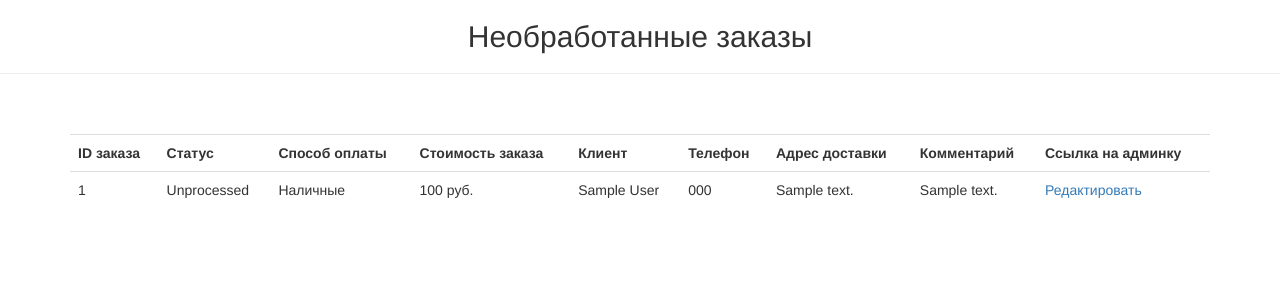
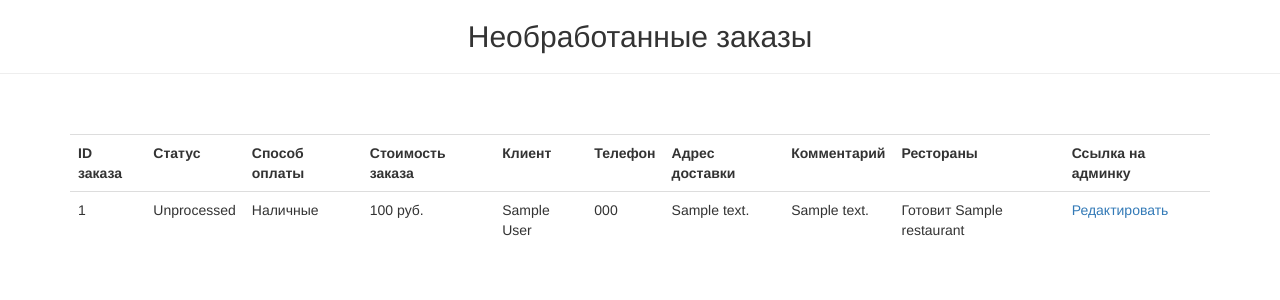
Before and after one commit to michaelmatasyants/star_burger, a Django app: page /manager/orders/ in a window 1280 px wide. Shown: the part 52-352 px from the top of the page. Run offline with Django 3.2, Linux system fonts and the light colour scheme; a user stored in the database is signed in; tables that the repository leaves empty hold one stand-in row (values such as "Sample post"); parts of the project's set-up code (start-up, migrations or seed data) failed here and were passed over; some libraries are stand-ins or nearby versions.

Commit message:
Add available_restaurants to cook and cooking_restaurant to Order model and display in manager UI

```diff
--- a/foodcartapp/admin.py
+++ b/foodcartapp/admin.py
@@ -2,7 +2,6 @@ from django.conf.global_settings import ALLOWED_HOSTS as allowed_hosts
 from django.contrib import admin
 from django.shortcuts import HttpResponseRedirect, reverse
 from django.templatetags.static import static
-from django.utils.encoding import iri_to_uri
 from django.utils.html import format_html
 from django.utils.http import url_has_allowed_host_and_scheme
 
@@ -121,7 +120,7 @@ class OrderItemInline(admin.TabularInline):
 @admin.register(Order)
 class OrderAdmin(admin.ModelAdmin):
     list_display = ['firstname', 'lastname', 'phonenumber',
-                    'address', 'status']
+                    'address', 'status', 'cooking_restaurant']
     inlines = [OrderItemInline]
 
     def response_change(self, request, obj):
--- a/foodcartapp/models.py
+++ b/foodcartapp/models.py
@@ -97,7 +97,7 @@ class RestaurantMenuItem(models.Model):
 
 
 class OrderQuerySet(models.QuerySet):
-    def calculate_price(self):
+    def fetch_total_price(self):
         order = self.annotate(
             price=Sum(F('items__product__price') * F('items__quantity'))
         )
@@ -149,6 +149,15 @@ class Order(models.Model):
                                     choices=PAYMENT_TYPE,
                                     default='Cash',
                                     db_index=True)
+    cooking_restaurant = models.ForeignKey(Restaurant,
+                                           related_name='cooks',
+                                           on_delete=models.SET_NULL,
+                                           null=True,
+                                           blank=True)
+    available_restaurants = models.TextField(
+                                    verbose_name='Доступные рестораны',
+                                    blank=True,
+                                    null=True)
     objects = OrderQuerySet.as_manager()
 
     class Meta:
--- a/restaurateur/templates/order_items.html
+++ b/restaurateur/templates/order_items.html
@@ -21,6 +21,7 @@
       <th>Телефон</th>
       <th>Адрес доставки</th>
       <th>Комментарий</th>
+      <th>Рестораны</th>
       <th>Ссылка на админку</th>
     </tr>
 
@@ -38,6 +39,23 @@
             {{ order.comment }}
           {% endif %}
         </td>
+        <td>
+          {% if order.cooking_restaurant %}
+            Готовит {{ order.cooking_restaurant }}
+          {% elif order.available_restaurants %}
+            <details>
+              <summary>Может быть приготовлен ресторанами:</summary>
+              <ul>
+                {% for restaurant in order.available_restaurants %}
+                  <li>{{restaurant}}
+                {% endfor %}
+              </ul>
+            </details>
+          {% else %}
+            Ни один из ресторанов не могут приготовить заказ
+          {% endif %}
+        </td>
+
         <td><a href="{% url 'admin:foodcartapp_order_change' object_id=order.id %}?next={{ '/manager/orders/' |urlencode }}">Редактировать</a></td>
       </tr>
     {% endfor %}
--- a/restaurateur/views.py
+++ b/restaurateur/views.py
@@ -6,7 +6,7 @@ from django.shortcuts import redirect, render
 from django.urls import reverse_lazy
 from django.views import View
 
-from foodcartapp.models import Order, Product, Restaurant
+from foodcartapp.models import Order, Product, Restaurant, RestaurantMenuItem
 
 
 class Login(forms.Form):
@@ -90,7 +90,27 @@ def view_restaurants(request):
 
 @user_passes_test(is_manager, login_url='restaurateur:login')
 def view_orders(request):
-    orders = Order.objects.filter(status='U').calculate_price()
+    orders = Order.objects.filter(status='U').fetch_total_price()
+
+    restaurants_with_products = {
+        restaurant.name: set(restaurant.menu_items.values_list('product__pk',
+                                                               flat=True))
+        for restaurant in Restaurant.objects.all()
+    }
+
+    for order in orders:
+        ordered_products = set(order.items.values_list('product__pk',
+                                                       flat=True))
+        if not order.available_restaurants:
+            available_restaurants = set()
+            for restaurant, available_products in restaurants_with_products  \
+                                                    .items():
+                if available_products.intersection(ordered_products):
+                    available_restaurants.add(restaurant)
+
+            order.available_restaurants = available_restaurants
+            order.save()
+
     return render(request,
                   template_name='order_items.html',
                   context={'orders': orders})
```
